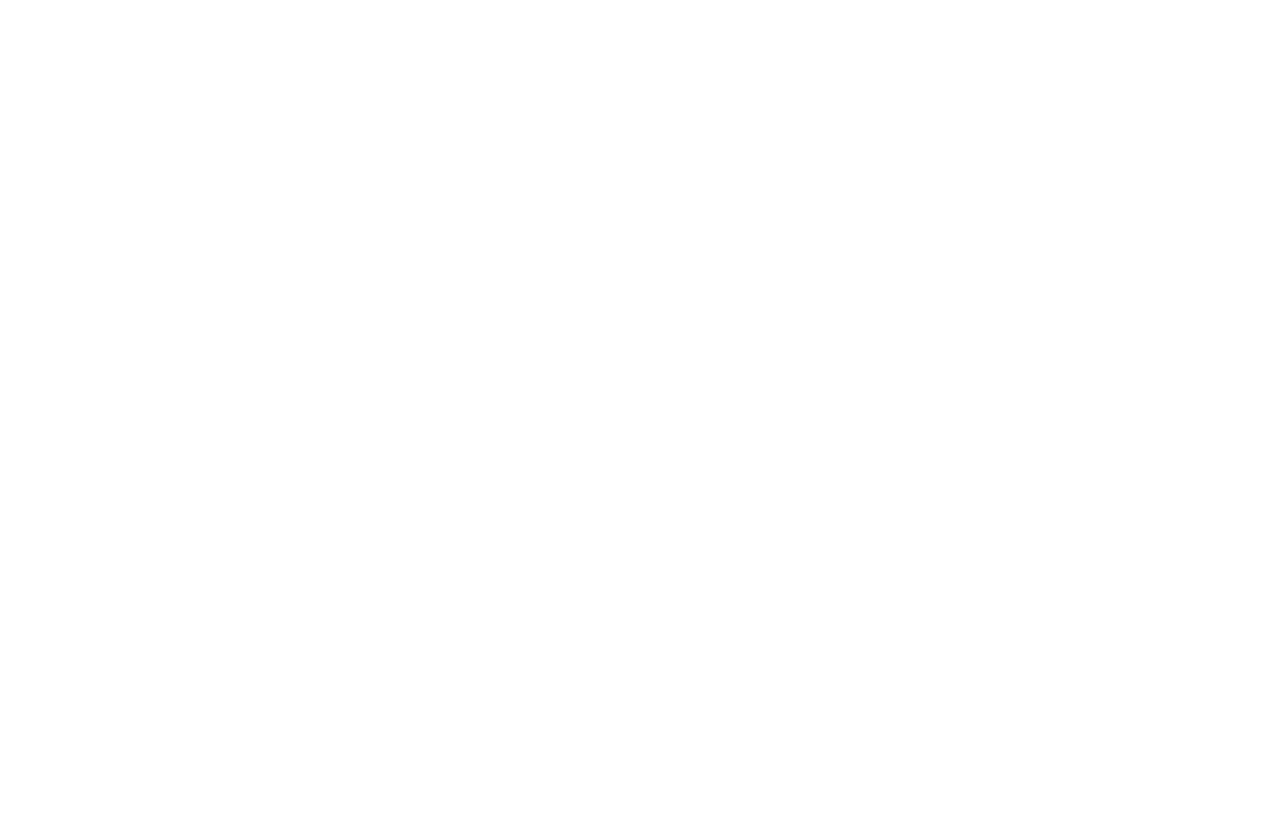
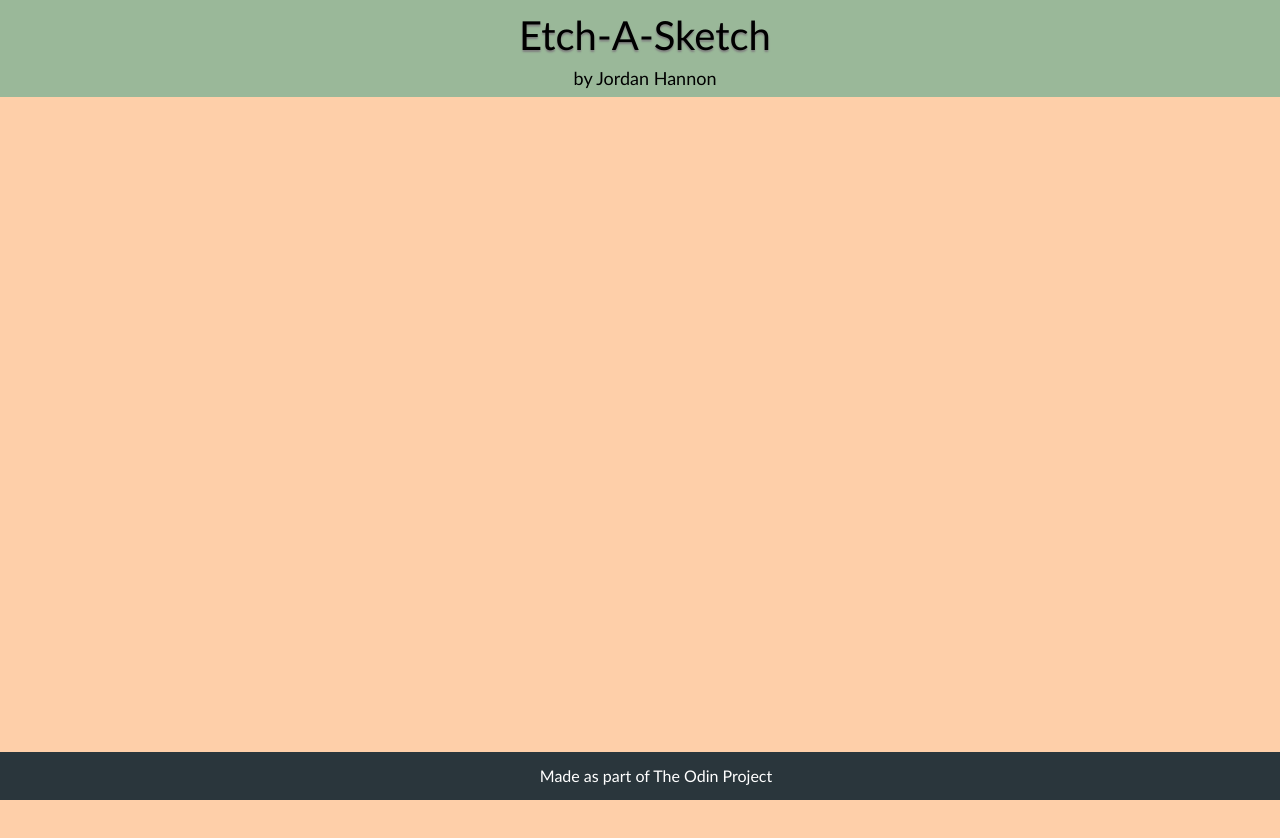
Before and after one commit to jbhannon/etch-a-sketch, a plain HTML site: page index.html in a window 1280 px wide. Before the commit the page ends 800 px from the top, so only its background shows below. Drawn offline with Linux system fonts and the light colour scheme.

Commit message:
Add basic info and css

```diff
--- a/index.html
+++ b/index.html
@@ -3,14 +3,21 @@
 <head>
     <meta charset="UTF-8">
     <meta name="viewport" content="width=device-width, initial-scale=1.0">
+    <link rel="stylesheet" href="styles/reset.css">
+    <link rel="stylesheet" href="styles/style.css">
     <title>Etch-A-Sketch</title>
 </head>
 <body>
-    <header></header>
+    <header>
+        <h1>Etch-A-Sketch</h1>
+        <h2>by Jordan Hannon</h2>
+    </header>
     <main>
         <div class="gridContainer"></div>
     </main>
-    <footer></footer>
+    <footer>
+        Made as part of <a href="https://www.theodinproject.com/courses/web-development-101/lessons/etch-a-sketch-project?ref=lnav">The Odin Project</a>
+    </footer>
     <script>
         function createGrid(size){
             const gridContainer = document.querySelector('.gridContainer');
@@ -29,14 +36,5 @@
 
         }
     </script>
-    <style>
-        .gridContainer {
-            display: grid;
-            background-color: white;
-            height: 500px;
-            width: 500px;
-            margin: 0 auto;
-        }
-    </style>
 </body>
 </html>
--- /dev/null
+++ b/styles/reset.css
@@ -0,0 +1,48 @@
+/* http://meyerweb.com/eric/tools/css/reset/
+   v2.0 | 20110126
+   License: none (public domain)
+*/
+
+html, body, div, span, applet, object, iframe,
+h1, h2, h3, h4, h5, h6, p, blockquote, pre,
+a, abbr, acronym, address, big, cite, code,
+del, dfn, em, img, ins, kbd, q, s, samp,
+small, strike, strong, sub, sup, tt, var,
+b, u, i, center,
+dl, dt, dd, ol, ul, li,
+fieldset, form, label, legend,
+table, caption, tbody, tfoot, thead, tr, th, td,
+article, aside, canvas, details, embed,
+figure, figcaption, footer, header, hgroup,
+menu, nav, output, ruby, section, summary,
+time, mark, audio, video {
+	margin: 0;
+	padding: 0;
+	border: 0;
+	font-size: 100%;
+	font: inherit;
+	vertical-align: baseline;
+}
+/* HTML5 display-role reset for older browsers */
+article, aside, details, figcaption, figure,
+footer, header, hgroup, menu, nav, section {
+	display: block;
+}
+body {
+	line-height: 1;
+}
+ol, ul {
+	list-style: none;
+}
+blockquote, q {
+	quotes: none;
+}
+blockquote:before, blockquote:after,
+q:before, q:after {
+	content: '';
+	content: none;
+}
+table {
+	border-collapse: collapse;
+	border-spacing: 0;
+}
--- /dev/null
+++ b/styles/style.css
@@ -0,0 +1,53 @@
+body {
+    font-family:'Gill Sans', 'Gill Sans MT', Calibri, 'Trebuchet MS', sans-serif ;
+}
+.gridContainer {
+    display: grid;
+    height: 500px;
+    width: 500px;
+    margin: 0 auto;
+    row-gap: 2px;
+    column-gap: 2px;
+}
+.gridItem {
+    background-color: rgba(0, 0, 0, .2);
+}
+h1, h2 {
+    text-align: center;
+    line-height: 1.5em;
+}
+h1 {
+    font-size: 40px;
+    text-shadow: 0 2px 2px gray;
+}
+h2 {
+    font-size: 18px;
+    font-weight: normal;
+}
+header {
+    width: 100%;
+    background-color: hsl(118, 18%, 66%);
+    padding: 5px;
+}
+main {
+    width: 100%;
+    background-color: hsl(27, 98%, 83%);
+    height: 100vh;
+    padding-top: 10px;
+}
+footer {
+    position: fixed;
+    bottom: 0;
+    width: 100%;
+    background-color: hsl(198, 17%, 20%);
+    text-align: center;
+    color: white;
+    padding: 1em;
+}
+a {
+    color: white;
+    text-decoration: none;
+}
+a:hover {
+    text-decoration: underline;
+}
```
